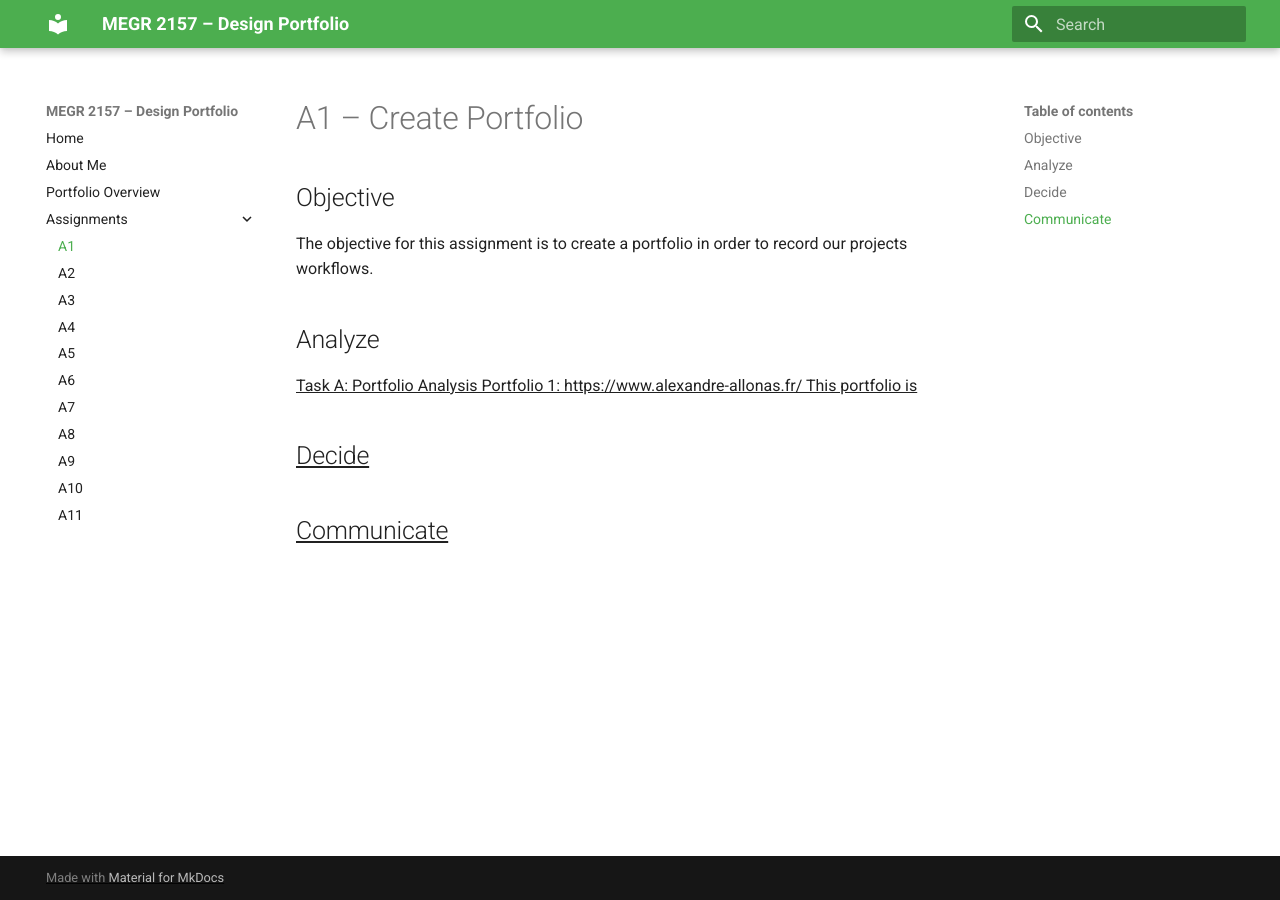
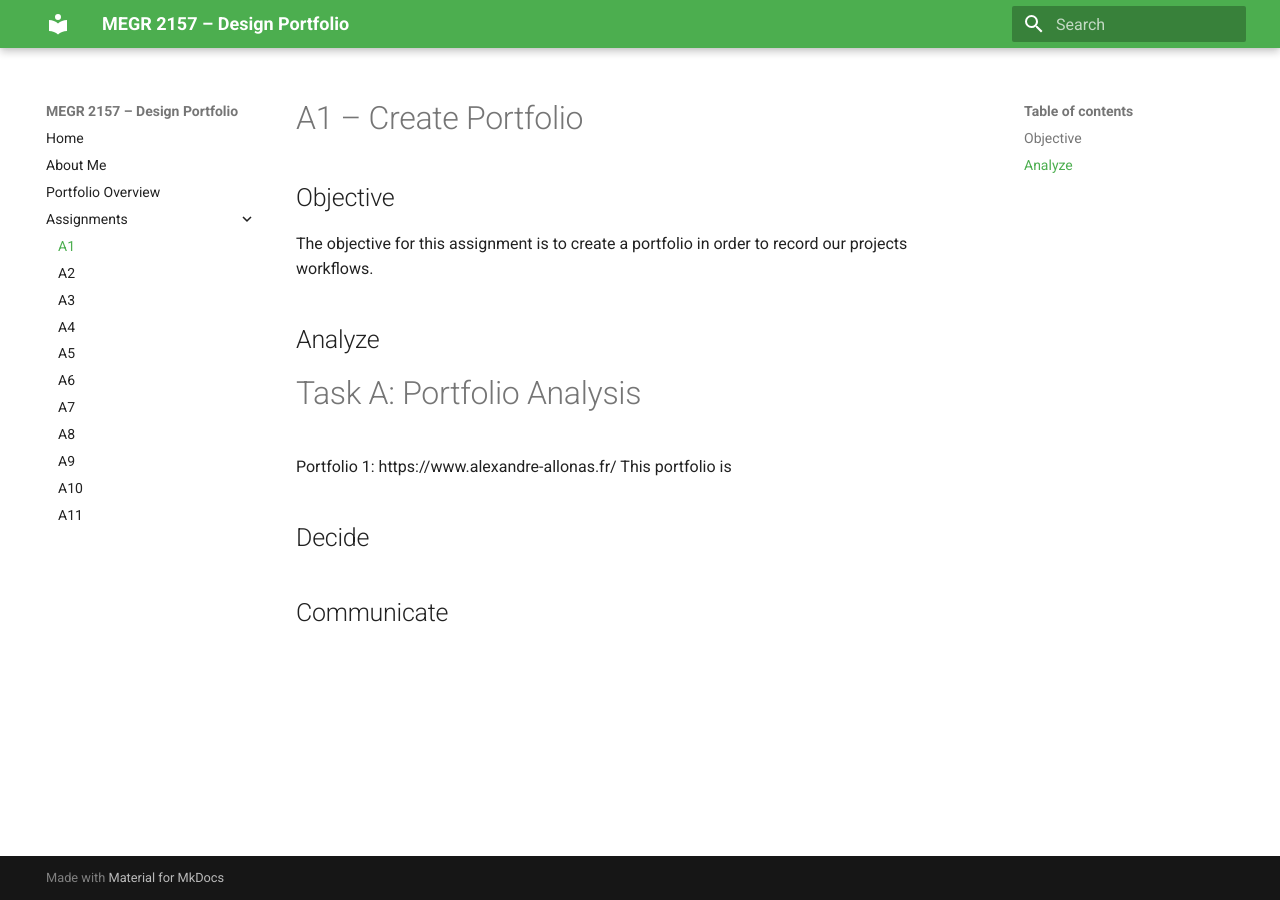
Before and after one commit to mgrego35/megr2156-portfolio, an MkDocs documentation site: the page built from docs/assignments/A01/index.md, in a window 1280 px wide. Built offline with MkDocs 1.6.1 and Material for MkDocs 9.7.7, drawn with Linux system fonts in a browser that asks for light colours.

```diff
--- a/docs/assignments/A01/index.md
+++ b/docs/assignments/A01/index.md
@@ -4,7 +4,7 @@
 The objective for this assignment is to create a portfolio in order to record our projects workflows.
 
 ## Analyze
-<u> Task A: Portfolio Analysis
+#Task A: Portfolio Analysis
 Portfolio 1: https://www.alexandre-allonas.fr/
 This portfolio is
 
```
